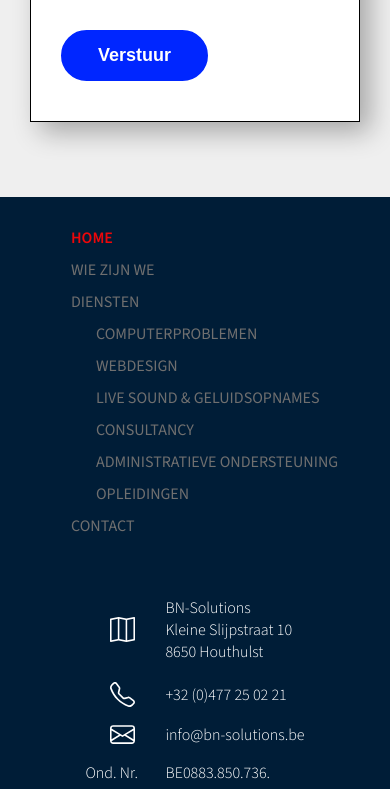
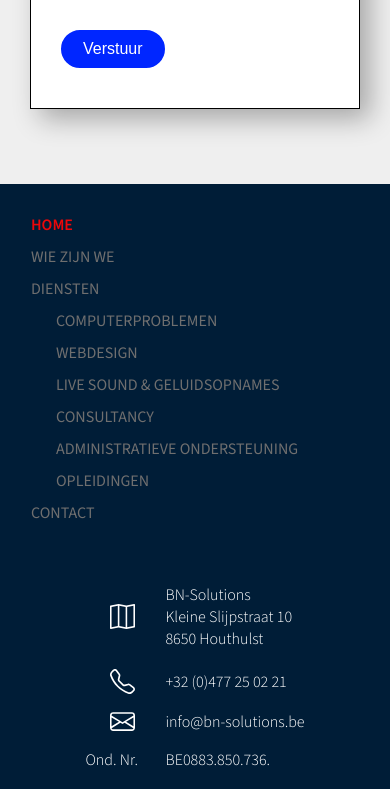
Before and after one commit to nboone/BN-Solutions-html, a plain HTML site: page contact.html in a window 390 px wide. Shown: the part 648-1437 px from the top of the page. Drawn offline with Linux system fonts and the light colour scheme.

```diff
--- a/styles.css
+++ b/styles.css
@@ -635,9 +635,9 @@ input[type="reset"]:hover {
 	}
 }
 
-@media (max-width: 370px) {
+@media (max-width: 400px) {
 	.links {
-		margin-left: 25px;
+		margin-left: 10px;
 	}
 
 	.top-section {
```
